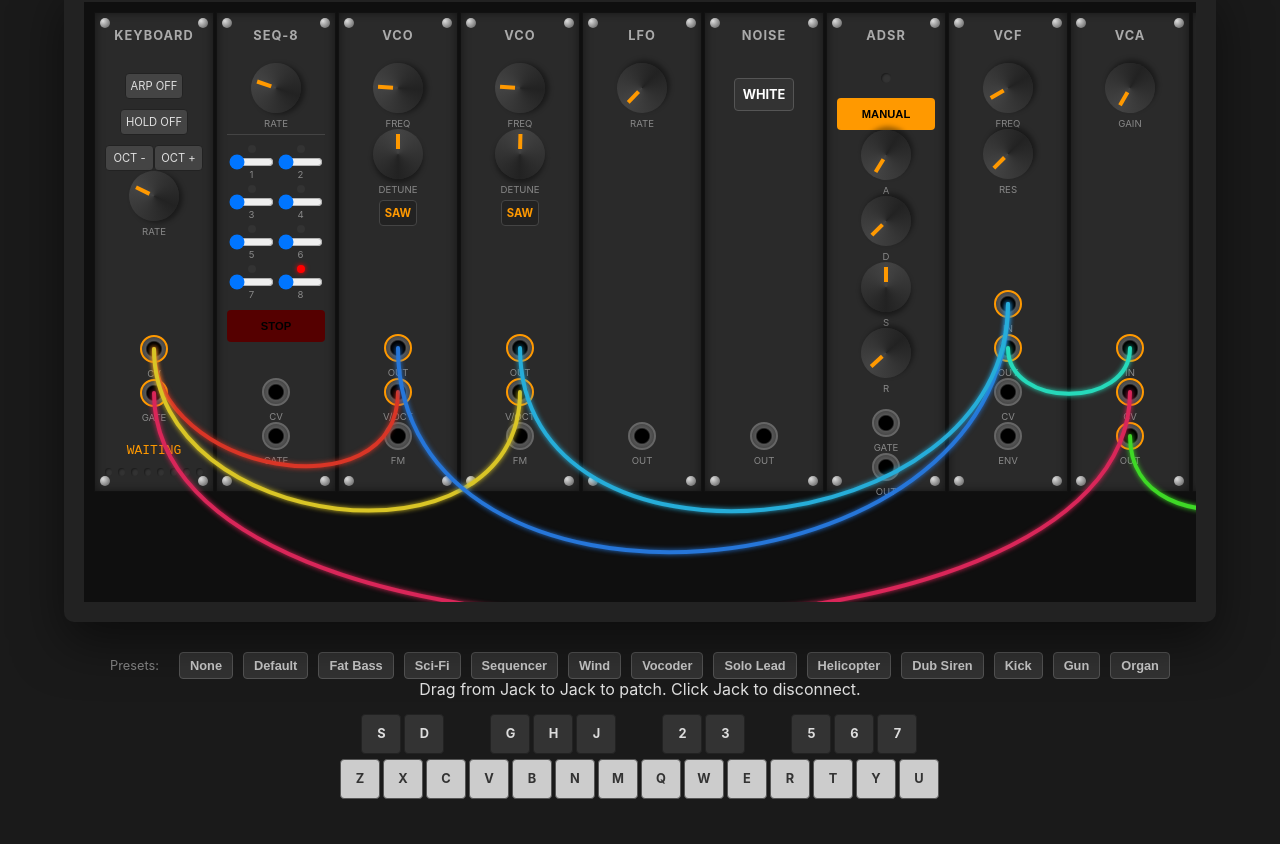
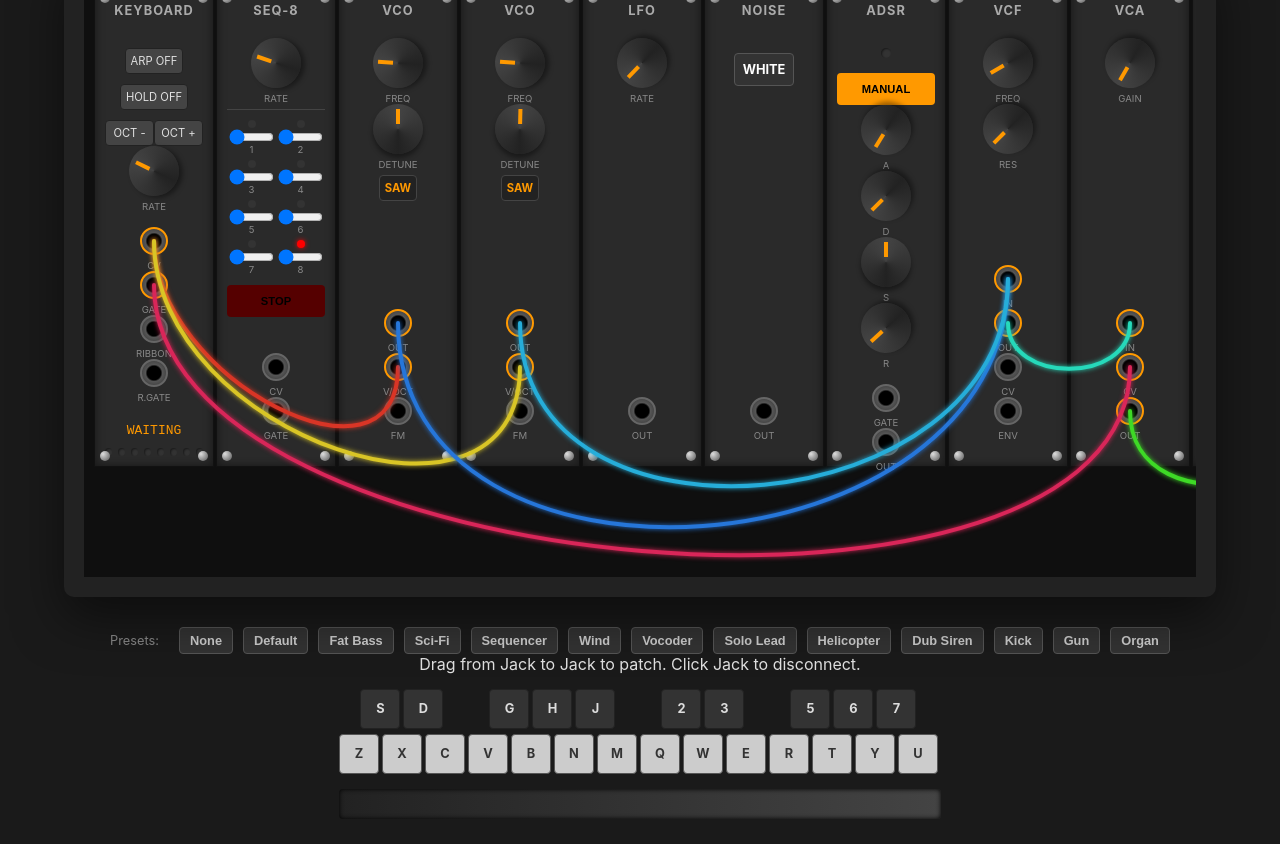
Before and after one commit to TaroNakasendo/modularsynth, a website built with Vite: page index.html in a window 1280 px wide. Before the commit the page ends 819 px from the top, so only its background shows below. Built offline with nearby package versions, Linux system fonts and the light colour scheme.

Commit message:
feat: add core modular synth UI styling and implement Keyboard module with CV/Gate outputs, arpeggiator, hold, and octave controls.

```diff
--- a/src/modules/Keyboard.js
+++ b/src/modules/Keyboard.js
@@ -16,6 +16,22 @@ export class Keyboard extends BaseModule {
     // Jacks
     this.addJack('CV', 'out', this.cvNode);
     this.addJack('GATE', 'out', this.gateNode);
+
+    // Ribbon Controller Nodes
+    this.ribbonCvNode = this.context.createConstantSource();
+    this.ribbonCvNode.offset.value = 0;
+    this.ribbonCvNode.start();
+
+    this.ribbonGateNode = this.context.createConstantSource();
+    this.ribbonGateNode.offset.value = 0;
+    this.ribbonGateNode.start();
+
+    // Mix ribbon into main output so it works without patching
+    this.ribbonCvNode.connect(this.cvNode.offset);
+    this.ribbonGateNode.connect(this.gateNode.offset);
+
+    this.addJack('RIBBON', 'out', this.ribbonCvNode);
+    this.addJack('R.GATE', 'out', this.ribbonGateNode);
 
     // Key mapping
     this.keyMap = {
@@ -295,6 +311,95 @@ export class Keyboard extends BaseModule {
       });
 
       container.style.width = `${whiteCount * (KEY_WIDTH + GAP)}px`;
+
+      // Ribbon Controller Rendering
+      const ribbonHeight = 30;
+      const ribbonTop = 100; // Below the keys (keys end at ~85px)
+      const totalWidth = whiteCount * (KEY_WIDTH + GAP);
+
+      const ribbon = document.createElement('div');
+      ribbon.className = 'ribbon-controller';
+      ribbon.style.position = 'absolute';
+      ribbon.style.top = `${ribbonTop}px`;
+      ribbon.style.left = '0px';
+      ribbon.style.width = `${totalWidth}px`;
+      ribbon.style.height = `${ribbonHeight}px`;
+      ribbon.style.background = 'linear-gradient(to right, #222, #444)';
+      ribbon.style.boxShadow = 'inset 0 0 5px #000';
+      ribbon.style.borderRadius = '4px';
+      ribbon.style.cursor = 'crosshair';
+      ribbon.style.touchAction = 'none'; // Prevent scrolling
+
+      // Marker for touch position
+      const marker = document.createElement('div');
+      marker.style.position = 'absolute';
+      marker.style.width = '2px';
+      marker.style.height = '100%';
+      marker.style.background = 'var(--accent-color)';
+      marker.style.display = 'none';
+      marker.style.pointerEvents = 'none';
+      ribbon.appendChild(marker);
+
+      const updateRibbon = (e) => {
+        e.preventDefault(); // Prevent scroll/drag behaviors
+        const rect = ribbon.getBoundingClientRect();
+
+        let clientX;
+        if (e.touches && e.touches.length > 0) {
+            clientX = e.touches[0].clientX;
+        } else {
+            clientX = e.clientX;
+        }
+
+        let x = clientX - rect.left;
+        x = Math.max(0, Math.min(x, rect.width));
+
+        // Update Marker
+        marker.style.display = 'block';
+        marker.style.left = `${x}px`;
+
+        // Calculate CV
+        // Map 0..width to 0..2V (2 octaves) roughly to match keys
+        // or just linear 0..1?
+        // Let's match the keyboard range: 24 semitones approx.
+        const range = 24 / 12; // 2 Octaves
+        const voltage = (x / rect.width) * range + this.octave;
+
+        this.ribbonCvNode.offset.setValueAtTime(voltage, this.context.currentTime);
+
+        // Update Display optional?
+        // this.display.innerText = `RBN: ${voltage.toFixed(2)}v`;
+      };
+
+      const startRibbon = (e) => {
+          this.ribbonGateNode.offset.setValueAtTime(1, this.context.currentTime);
+          updateRibbon(e);
+
+          const stopRibbon = () => {
+              this.ribbonGateNode.offset.setValueAtTime(0, this.context.currentTime);
+              // Reset Pitch Bend effect when released
+              this.ribbonCvNode.offset.setTargetAtTime(0, this.context.currentTime, 0.1);
+
+              marker.style.display = 'none';
+              document.removeEventListener('mousemove', updateRibbon);
+              document.removeEventListener('mouseup', stopRibbon);
+              document.removeEventListener('touchmove', updateRibbon);
+              document.removeEventListener('touchend', stopRibbon);
+          };
+
+          document.addEventListener('mousemove', updateRibbon);
+          document.addEventListener('mouseup', stopRibbon);
+          document.addEventListener('touchmove', updateRibbon, { passive: false });
+          document.addEventListener('touchend', stopRibbon);
+      };
+
+      ribbon.addEventListener('mousedown', startRibbon);
+      ribbon.addEventListener('touchstart', startRibbon, { passive: false });
+
+      container.appendChild(ribbon);
+
+      // Adjust container height
+      container.style.height = `${ribbonTop + ribbonHeight + 10}px`;
       container.style.margin = '15px auto';
   }
 
--- a/src/style.css
+++ b/src/style.css
@@ -238,10 +238,11 @@ button.active {
 #virtual-keyboard {
   margin-top: 15px;
   position: relative;
-  height: 90px; /* Two rows height */
+  height: auto;
+  min-height: 140px;
   width: 100%;
-  max-width: 600px;
-  overflow-x: auto;
+  /* max-width removed to prevent scrollbar */
+  overflow-x: visible;
   background: transparent;
   border-radius: 0;
   box-shadow: none;
```
